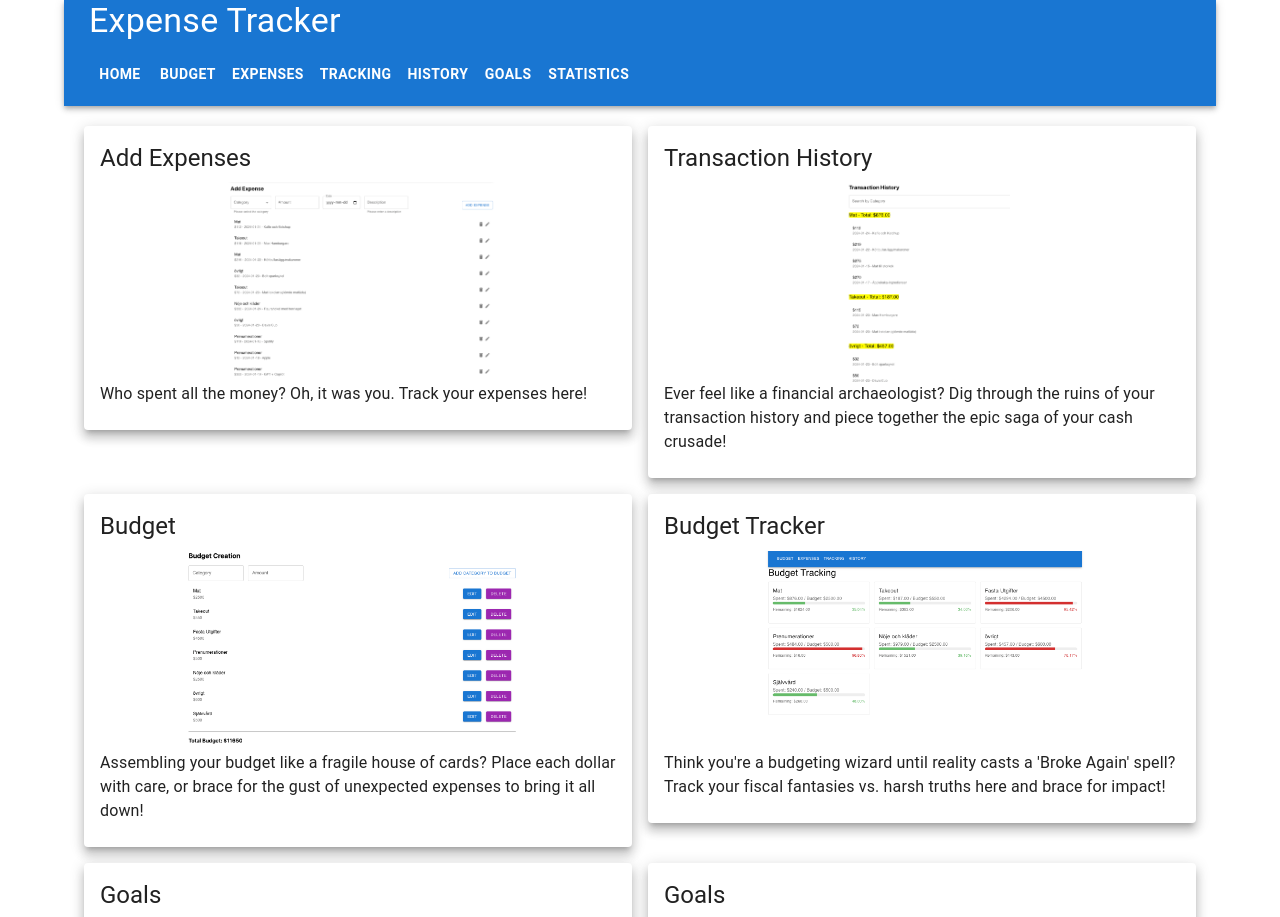
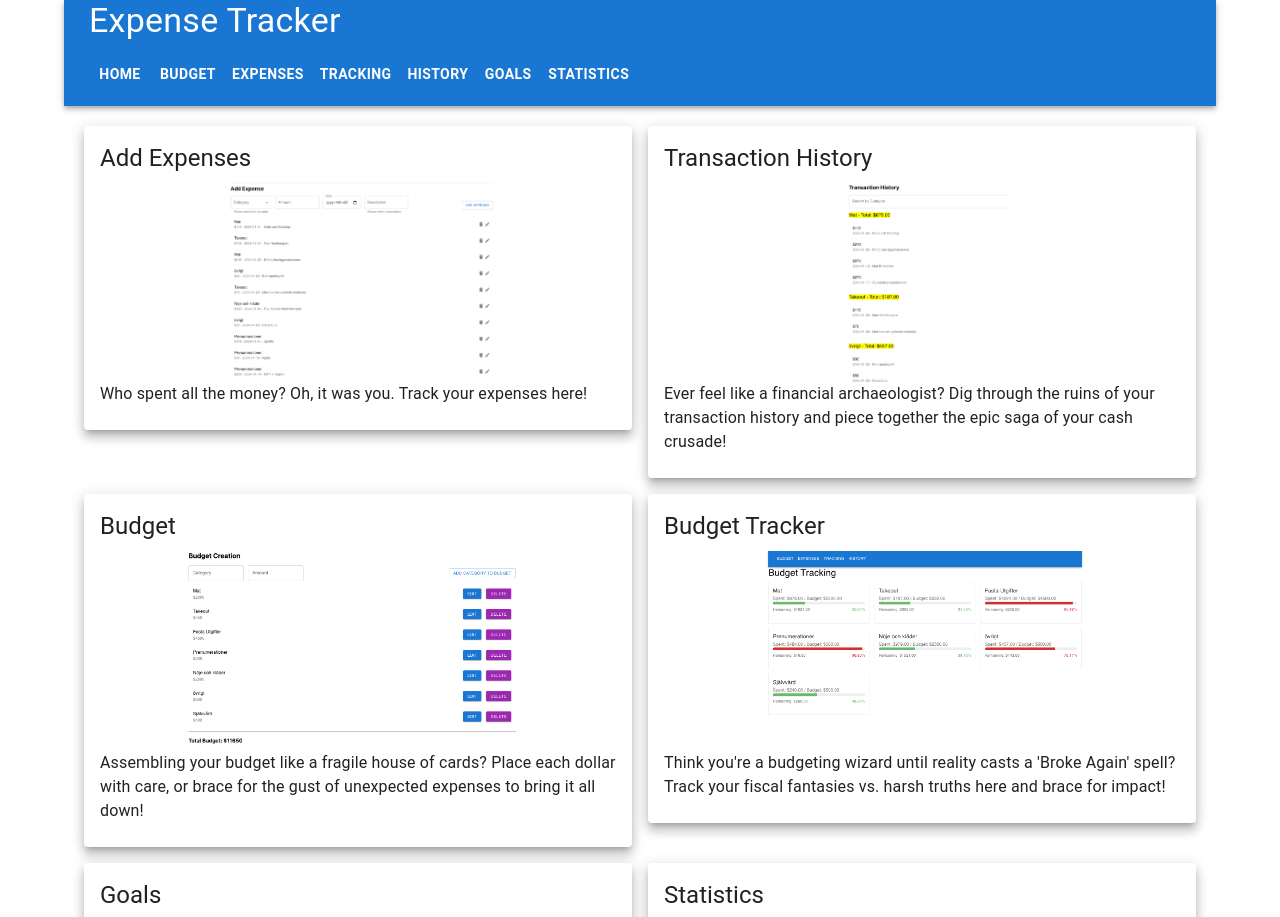
Before and after one commit to CarlBedrot/ExpensesBaby, a React (Create React App) app: page / in a window 1280 px wide. Shown: the top 917 px of the page. Built offline with nearby package versions, Linux system fonts and the light colour scheme.

Commit message:
changed name

```diff
--- a/src/components/HomePage.js
+++ b/src/components/HomePage.js
@@ -95,7 +95,7 @@ const HomePage = () => {
             <Grid item xs={12} sm={6}>
                 <Card raised>
                     <CardContent>
-                        <Typography variant="h5" gutterBottom>Goals</Typography>
+                        <Typography variant="h5" gutterBottom>Statistics</Typography>
                         <CardMedia
                             component="img"
                             image={Statistics}
```
